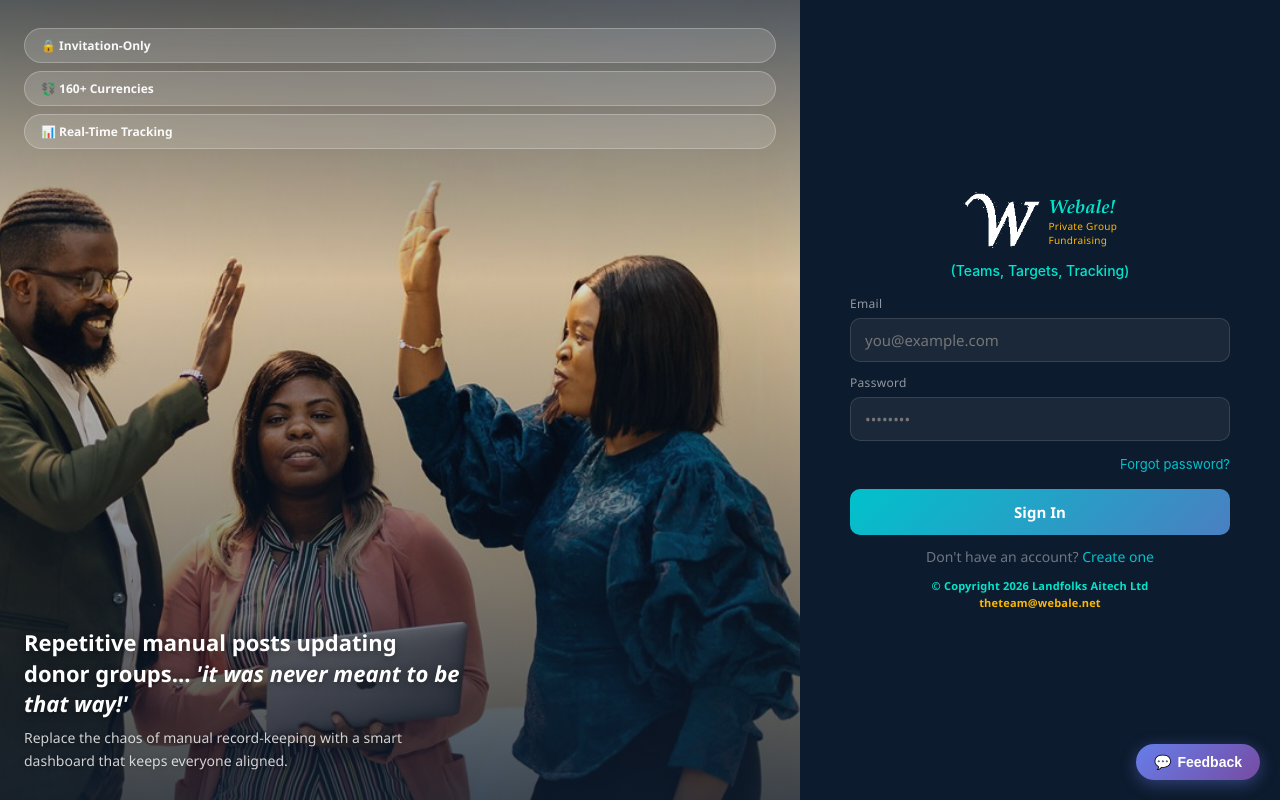
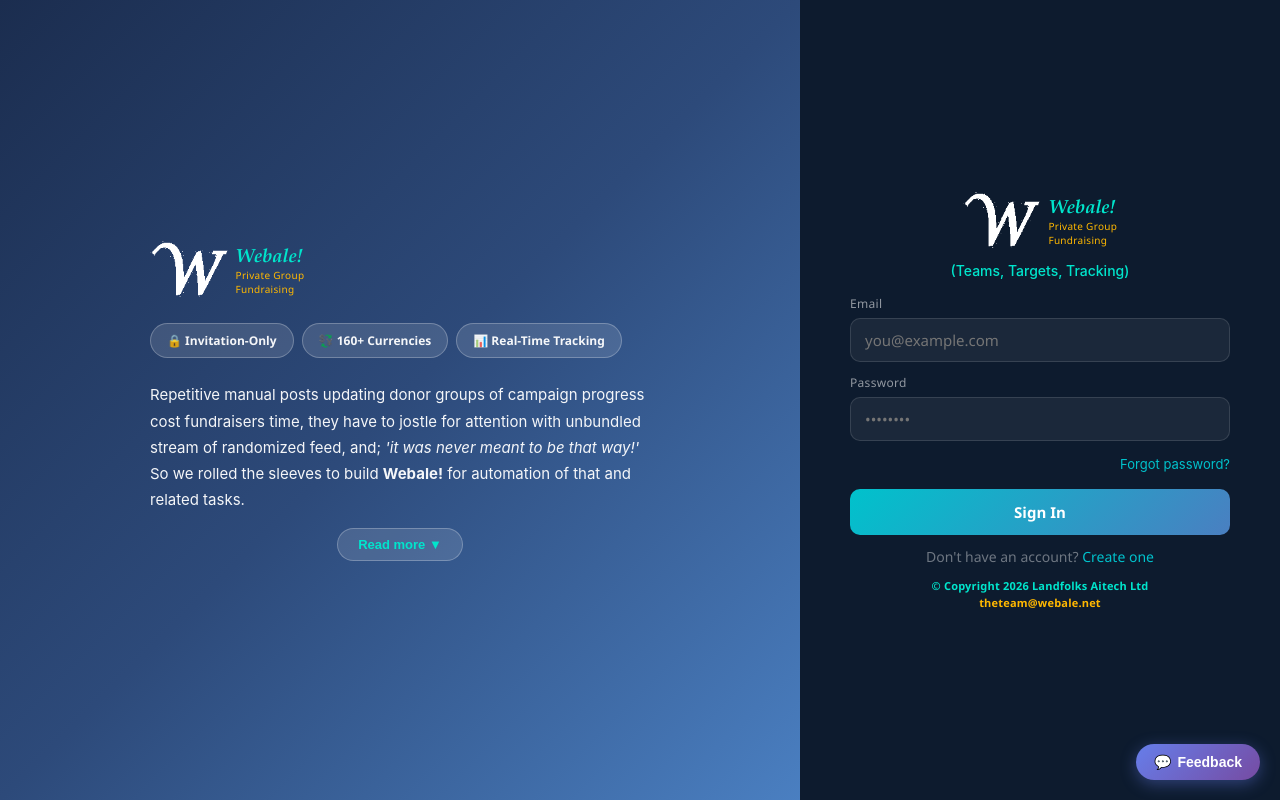
Before and after one commit to TeamWebale/webale-frontend, a React (Vite) app: page / in a window 1280 px wide. Built offline with nearby package versions, Linux system fonts and the light colour scheme; no server answers.

Commit message:
Swap: pitch text to login, hero image to dashboard

```diff
--- a/src/pages/Dashboard.jsx
+++ b/src/pages/Dashboard.jsx
@@ -11,7 +11,6 @@
   const [loading, setLoading] = useState(true);
   const [recentActivity, setRecentActivity] = useState([]);
   const [showGroupMenu, setShowGroupMenu] = useState(false);
-  const [pitchExpanded, setPitchExpanded] = useState(false);
   const { setRightSidebar } = useRightSidebar();
 
   const user = JSON.parse(localStorage.getItem('user') || '{}');
@@ -276,69 +275,33 @@
         </button>
       </div>
 
-      {/* Webale! Pitch Card */}
+      {/* Webale! Hero Banner (login-hero image) */}
       <div style={{
-        background: 'linear-gradient(135deg, #1B2D4F 0%, #2d4a7a 50%, #4A7FC1 100%)',
+        position: 'relative',
         borderRadius: '14px',
-        padding: '24px 22px',
+        overflow: 'hidden',
         marginBottom: '20px',
-        color: 'white',
+        height: '200px',
+        backgroundImage: "url('/login-hero.jpg')",
+        backgroundSize: 'cover',
+        backgroundPosition: 'center',
         boxShadow: '0 4px 20px rgba(27,45,79,0.25)',
-        lineHeight: '1.75',
-        fontSize: '16px',
       }}>
-        <p style={{ margin: '0 0 14px', opacity: 0.85 }}>
-          Repetitive manual posts updating donor groups of campaign progress cost fundraisers time, have to jostle for attention with the unbundled stream of randomized feed, and; 'it was never meant to be that way!' So we rolled the sleeves to build <strong>Webale!</strong> for automation of that and related tasks.
-        </p>
-        <p style={{ margin: '0 0 14px' }}>
-          Be it a five member family group or five hundred diaspora contributors, <strong>Webale!</strong> is here to help you replace the chaos of manual record-keeping with a smart dashboard so alive and breathing it ensures that everyone is acknowledged, aligned, motivated, and updated.
-        </p>
-
-        {!pitchExpanded && (
-          <button onClick={() => setPitchExpanded(true)} style={{
-            background: 'rgba(255,255,255,0.12)', border: '1px solid rgba(255,255,255,0.25)',
-            borderRadius: '20px', padding: '8px 20px', fontSize: '13px', fontWeight: 600,
-            color: '#00E5CC', cursor: 'pointer', display: 'block', margin: '0 auto',
-            transition: 'all 0.2s',
-          }}>
-            Read more ▼
-          </button>
-        )}
-
-        {pitchExpanded && (
-          <>
-            <p style={{ margin: '0 0 14px' }}>
-              Pledges and contributions are tracked and logged so members are updated of who committed to what, fulfilled, revised or even revoked a pledge. The money conversation continues as real time progress-bars charm members with a visual of how close the group is to the finishing line; so 'fear of missing out' inspire a 'yes we can' wave of participation.
-            </p>
-            <p style={{ margin: '0 0 14px' }}>
-              Next is currency conversion across 160+ countries, highlights of quarterly milestones, automated reminders, acknowledgements, in-built member messaging and lots of other admin controls together put fundraisers firmly in charge.
-            </p>
-            <p style={{ margin: '0 0 14px' }}>
-              <strong>Webale!</strong> is designed with your donor circle in mind; so team growth, campaign targets and action tracking dominate our array of tools, features and functions. Because invitation-only groups already trust each other, what they missed is privacy away from general purpose groups and a structured, transparent alternative that enliven the task of pooling money.
-            </p>
-            <p style={{ margin: '0 0 14px' }}>
-              That's a peek into our ever growing arsenal of innovation for the success of your cause; so what keeps you from launching your fundraising here today?
-            </p>
-            <p style={{ margin: '0 0 10px', fontSize: '15px' }}>
-              Because your cause is personal <span style={{ color: '#00E5CC' }}>Webale! — Private Group Fundraising</span> gives you a befitting platform.
-            </p>
-            <p style={{ margin: '0 0 4px', fontSize: '13px', opacity: 0.7 }}>
-              Sincerely,
-            </p>
-            <p style={{ margin: '0 0 8px' }}>
-              <a href="mailto:theteam@webale.net" style={{ color: '#FFB800', fontWeight: 700, fontSize: '14px', textDecoration: 'none' }}>
-                theteam@webale.net 📧
-              </a>
-            </p>
-            <button onClick={() => setPitchExpanded(false)} style={{
-              background: 'rgba(255,255,255,0.12)', border: '1px solid rgba(255,255,255,0.25)',
-              borderRadius: '20px', padding: '6px 16px', fontSize: '12px', fontWeight: 600,
-              color: 'rgba(255,255,255,0.6)', cursor: 'pointer', display: 'block', margin: '0 auto',
-            }}>
-              Show less ▲
-            </button>
-          </>
-        )}
+        <div style={{
+          position: 'absolute', top: 0, left: 0, right: 0, bottom: 0,
+          background: 'linear-gradient(180deg, rgba(13,27,46,0.6) 0%, rgba(13,27,46,0.1) 40%, rgba(13,27,46,0.7) 100%)',
+          display: 'flex', flexDirection: 'column', justifyContent: 'space-between',
+          padding: '16px 20px',
+        }}>
+          <p style={{ margin: 0, fontSize: '18px', fontWeight: 700, color: 'white', lineHeight: 1.4, maxWidth: '500px', textShadow: '0 2px 8px rgba(0,0,0,0.4)' }}>
+            Because your cause is personal — <span style={{ color: '#00E5CC' }}>Webale!</span> gives you a befitting platform.
+          </p>
+          <div style={{ display: 'flex', flexWrap: 'wrap', gap: '8px', justifyContent: 'flex-end' }}>
+            <span style={{ background: 'rgba(255,255,255,0.15)', border: '1px solid rgba(255,255,255,0.25)', borderRadius: '20px', padding: '6px 14px', fontSize: '11px', fontWeight: 600, color: 'rgba(255,255,255,0.95)', backdropFilter: 'blur(4px)' }}>🔒 Invitation-Only</span>
+            <span style={{ background: 'rgba(255,255,255,0.15)', border: '1px solid rgba(255,255,255,0.25)', borderRadius: '20px', padding: '6px 14px', fontSize: '11px', fontWeight: 600, color: 'rgba(255,255,255,0.95)', backdropFilter: 'blur(4px)' }}>💱 160+ Currencies</span>
+            <span style={{ background: 'rgba(255,255,255,0.15)', border: '1px solid rgba(255,255,255,0.25)', borderRadius: '20px', padding: '6px 14px', fontSize: '11px', fontWeight: 600, color: 'rgba(255,255,255,0.95)', backdropFilter: 'blur(4px)' }}>📊 Real-Time Tracking</span>
+          </div>
+        </div>
       </div>
 
       {/* Stats Cards */}
--- a/src/pages/Login.jsx
+++ b/src/pages/Login.jsx
@@ -1,7 +1,8 @@
 /**
  * Login.jsx — src/pages/Login.jsx
- * Split-screen: hero image (left) + login form (right)
- * Mobile: form only with subtle background
+ * Left side: Pitch text (collapsible) on navy gradient
+ * Right side: Login form
+ * Mobile: pitch below form as collapsible card
  */
 import { useState } from "react";
 import { useNavigate, Link } from "react-router-dom";
@@ -15,6 +16,7 @@
   const [password, setPassword] = useState("");
   const [error,    setError]    = useState("");
   const [loading,  setLoading]  = useState(false);
+  const [pitchExpanded, setPitchExpanded] = useState(false);
 
   const handleSubmit = async (e) => {
     e.preventDefault(); setError(""); setLoading(true);
@@ -26,25 +28,84 @@
     } finally { setLoading(false); }
   };
 
+  const PitchContent = ({ mobile }) => {
+    const fontSize = mobile ? '13px' : '15px';
+    const paraStyle = { margin: '0 0 14px', fontSize, lineHeight: 1.75, color: 'rgba(255,255,255,0.85)' };
+    const para1Style = { ...paraStyle, color: 'rgba(255,255,255,0.95)' };
+
+    return (
+      <>
+        <p style={para1Style}>
+          Repetitive manual posts updating donor groups of campaign progress cost fundraisers time, they have to jostle for attention with unbundled stream of randomized feed, and; <em>'it was never meant to be that way!'</em> So we rolled the sleeves to build <strong>Webale!</strong> for automation of that and related tasks.
+        </p>
+
+        {!pitchExpanded && (
+          <button onClick={() => setPitchExpanded(true)} style={{
+            background: 'rgba(255,255,255,0.12)', border: '1px solid rgba(255,255,255,0.25)',
+            borderRadius: '20px', padding: mobile ? '6px 16px' : '8px 20px',
+            fontSize: mobile ? '12px' : '13px', fontWeight: 600,
+            color: '#00E5CC', cursor: 'pointer', display: 'block',
+            margin: '4px auto 0',
+          }}>
+            Read more ▼
+          </button>
+        )}
+
+        {pitchExpanded && (
+          <>
+            <p style={paraStyle}>
+              Be it a five member family group or five hundred diaspora contributors, <strong>Webale!</strong> is here to help you replace the chaos of manual record-keeping with a smart dashboard so alive and breathing it ensures that everyone is acknowledged, aligned, motivated, and updated.
+            </p>
+            <p style={paraStyle}>
+              Pledges and contributions are tracked and logged so members are updated of who committed to what, fulfilled, revised or even revoked a pledge. The money conversation continues as real time progress-bars charm members with a visual of how close the group is to the finishing line; so 'fear of missing out' inspire a 'yes we can' wave of participation.
+            </p>
+            <p style={paraStyle}>
+              Next is currency conversion across 160+ countries, highlights of quarterly milestones, automated reminders, acknowledgements, in-built member messaging and lots of other admin controls together put fundraisers firmly in charge.
+            </p>
+            <p style={paraStyle}>
+              <strong>Webale!</strong> is designed with your donor circle in mind; so team growth, campaign targets and action tracking dominate our array of tools, features and functions. Because invitation-only groups already trust each other, what they missed is privacy away from general purpose groups and a structured, transparent alternative that enliven the task of pooling money.
+            </p>
+            <p style={paraStyle}>
+              That's a peek into our ever growing arsenal of innovation for the success of your cause; so what keeps you from launching your fundraising here today?
+            </p>
+            <p style={{ margin: '0 0 10px', fontSize: mobile ? '14px' : '15px', color: 'rgba(255,255,255,0.9)' }}>
+              Because your cause is personal <span style={{ color: '#00E5CC' }}>Webale! — Private Group Fundraising</span> gives you a befitting platform.
+            </p>
+            <p style={{ margin: '0 0 4px', fontSize: '13px', opacity: 0.7, color: 'white' }}>
+              Sincerely,
+            </p>
+            <p style={{ margin: '0 0 8px' }}>
+              <a href="mailto:theteam@webale.net" style={{ color: '#FFB800', fontWeight: 700, fontSize: '14px', textDecoration: 'none' }}>
+                theteam@webale.net 📧
+              </a>
+            </p>
+            <button onClick={() => setPitchExpanded(false)} style={{
+              background: 'rgba(255,255,255,0.08)', border: '1px solid rgba(255,255,255,0.15)',
+              borderRadius: '20px', padding: '5px 14px', fontSize: '11px', fontWeight: 600,
+              color: 'rgba(255,255,255,0.5)', cursor: 'pointer', display: 'block',
+              margin: '0 auto',
+            }}>
+              Show less ▲
+            </button>
+          </>
+        )}
+      </>
+    );
+  };
+
   return (
     <div style={s.page}>
 
-      {/* ── Left: Hero Image (desktop only) ── */}
-      <div style={s.heroSide} className="login-hero">
-        <div style={s.heroOverlay}>
-          <div style={s.heroPillsWrap}>
-            <span style={s.heroPill}>🔒 Invitation-Only</span>
-            <span style={s.heroPill}>💱 160+ Currencies</span>
-            <span style={s.heroPill}>📊 Real-Time Tracking</span>
+      {/* ── Left: Pitch Text (desktop only) ── */}
+      <div style={s.pitchSide} className="login-pitch">
+        <div style={s.pitchInner}>
+          <WebaleLogo variant="full" size="lg" theme="dark" />
+          <div style={s.pills}>
+            <span style={s.pill}>🔒 Invitation-Only</span>
+            <span style={s.pill}>💱 160+ Currencies</span>
+            <span style={s.pill}>📊 Real-Time Tracking</span>
           </div>
-          <div style={s.heroHook}>
-            <p style={s.heroHookText}>
-              Repetitive manual posts updating donor groups... <em>'it was never meant to be that way!'</em>
-            </p>
-            <p style={s.heroHookSub}>
-              Replace the chaos of manual record-keeping with a smart dashboard that keeps everyone aligned.
-            </p>
-          </div>
+          <PitchContent mobile={false} />
         </div>
       </div>
 
@@ -86,17 +147,9 @@
             Don't have an account? <Link to="/register" style={s.regLink}>Create one</Link>
           </p>
 
-          {/* Mobile hero banner */}
-          <div className="login-hero-mobile" style={s.mobileHero}>
-            <div style={s.mobileHeroOverlay}>
-              <div style={s.mobileTopPills}>
-                <span style={s.heroPill}>🔒 Invitation-Only</span>
-                <span style={s.heroPill}>📊 Real-Time Tracking</span>
-              </div>
-              <div style={s.mobileBottomPill}>
-                <span style={s.heroPill}>💱 160+ Currencies</span>
-              </div>
-            </div>
+          {/* Mobile: Pitch card below form */}
+          <div className="login-pitch-mobile" style={s.mobilePitch}>
+            <PitchContent mobile={true} />
           </div>
 
           <div style={{ marginTop: "12px", textAlign: "center", fontFamily: "'Segoe UI',sans-serif" }}>
@@ -111,11 +164,11 @@
       </div>
 
       <style>{`
-        .login-hero { display: flex; }
-        .login-hero-mobile { display: none; }
+        .login-pitch { display: flex; }
+        .login-pitch-mobile { display: none; }
         @media (max-width: 900px) {
-          .login-hero { display: none !important; }
-          .login-hero-mobile { display: block !important; }
+          .login-pitch { display: none !important; }
+          .login-pitch-mobile { display: block !important; }
           .login-form-side {
             width: 100% !important;
             padding: 8px 16px 16px !important;
@@ -131,73 +184,37 @@
 }
 
 const s = {
-  page: {
-    minHeight: "100vh", display: "flex", background: "#0D1B2E",
+  page: { minHeight: "100vh", display: "flex", background: "#0D1B2E" },
+  pitchSide: {
+    flex: 1, overflow: "auto",
+    background: "linear-gradient(135deg, #1B2D4F 0%, #2d4a7a 50%, #4A7FC1 100%)",
+    minHeight: "100vh", display: "flex", alignItems: "center", justifyContent: "center",
+    padding: "40px",
   },
-  heroSide: {
-    flex: 1, position: "relative", overflow: "hidden",
-    backgroundImage: "url('/login-hero.jpg')",
-    backgroundSize: "cover", backgroundPosition: "center",
-    minHeight: "100vh",
-  },
-  heroOverlay: {
-    position: "absolute", top: 0, left: 0, right: 0, bottom: 0,
-    background: "linear-gradient(180deg, rgba(13,27,46,0.7) 0%, rgba(13,27,46,0.15) 35%, rgba(13,27,46,0.8) 100%)",
-    display: "flex", flexDirection: "column", justifyContent: "space-between",
-    padding: "28px 24px",
-  },
-  heroPillsWrap: {
-    display: "flex", flexDirection: "column", gap: "8px",
-  },
-  heroHook: {
-    maxWidth: "440px",
-  },
-  heroHookText: {
-    fontSize: "22px", fontWeight: 700, color: "white", lineHeight: 1.4,
-    margin: "0 0 8px", fontFamily: "'Segoe UI', sans-serif",
-    textShadow: "0 2px 8px rgba(0,0,0,0.4)",
-  },
-  heroHookSub: {
-    fontSize: "14px", color: "rgba(255,255,255,0.8)", lineHeight: 1.6,
-    margin: 0, fontFamily: "'Segoe UI', sans-serif",
-    textShadow: "0 1px 4px rgba(0,0,0,0.3)",
-  },
-  heroPill: {
-    background: "rgba(255,255,255,0.15)", border: "1px solid rgba(255,255,255,0.25)",
+  pitchInner: { maxWidth: "500px", color: "white" },
+  pills: { display: "flex", flexWrap: "wrap", gap: "8px", margin: "20px 0 24px" },
+  pill: {
+    background: "rgba(255,255,255,0.12)", border: "1px solid rgba(255,255,255,0.25)",
     borderRadius: "20px", padding: "8px 16px", fontSize: "12px",
-    fontWeight: 600, color: "rgba(255,255,255,0.95)",
-    fontFamily: "'Segoe UI', sans-serif",
-    backdropFilter: "blur(4px)",
+    fontWeight: 600, color: "rgba(255,255,255,0.95)", fontFamily: "'Segoe UI', sans-serif",
   },
   formSide: {
     width: "480px", flexShrink: 0,
     display: "flex", alignItems: "center", justifyContent: "center",
-    padding: "40px 32px",
-    background: "#0D1B2E",
+    padding: "40px 32px", background: "#0D1B2E",
   },
-  card: {
-    width: "100%", maxWidth: "380px",
-    display: "flex", flexDirection: "column", alignItems: "center",
-  },
+  card: { width: "100%", maxWidth: "380px", display: "flex", flexDirection: "column", alignItems: "center" },
   brand: { marginBottom: "8px" },
   welcome: { fontSize: "14px", color: "#00E5CC", fontWeight: 500, marginBottom: "16px" },
   error: {
-    width: "100%", background: "rgba(220,53,69,0.15)",
-    border: "1px solid rgba(220,53,69,0.4)", borderRadius: "8px",
-    padding: "10px 14px", color: "#ff8a8a", fontSize: "13px",
-    marginBottom: "16px", display: "flex", justifyContent: "space-between",
-    alignItems: "center", gap: "8px",
+    width: "100%", background: "rgba(220,53,69,0.15)", border: "1px solid rgba(220,53,69,0.4)",
+    borderRadius: "8px", padding: "10px 14px", color: "#ff8a8a", fontSize: "13px",
+    marginBottom: "16px", display: "flex", justifyContent: "space-between", alignItems: "center", gap: "8px",
   },
-  errClose: {
-    background: "transparent", border: "none", color: "#ff8a8a",
-    cursor: "pointer", fontSize: "14px", padding: "0",
-  },
+  errClose: { background: "transparent", border: "none", color: "#ff8a8a", cursor: "pointer", fontSize: "14px", padding: "0" },
   form: { width: "100%", display: "flex", flexDirection: "column", gap: "12px" },
   field: { display: "flex", flexDirection: "column", gap: "6px" },
-  label: {
-    fontSize: "12px", fontWeight: 500, color: "rgba(255,255,255,0.55)",
-    letterSpacing: "0.3px", fontFamily: "'Segoe UI',sans-serif",
-  },
+  label: { fontSize: "12px", fontWeight: 500, color: "rgba(255,255,255,0.55)", letterSpacing: "0.3px", fontFamily: "'Segoe UI',sans-serif" },
   input: {
     background: "rgba(255,255,255,0.06)", border: "1px solid rgba(255,255,255,0.12)",
     borderRadius: "10px", padding: "11px 14px", fontSize: "15px",
@@ -207,30 +224,13 @@
   btn: {
     marginTop: "4px", background: "linear-gradient(135deg,#00C2CC,#4A7FC1)",
     color: "#FFF", border: "none", borderRadius: "10px", padding: "13px",
-    fontSize: "15px", fontWeight: 600, cursor: "pointer",
-    fontFamily: "'Segoe UI',sans-serif",
+    fontSize: "15px", fontWeight: 600, cursor: "pointer", fontFamily: "'Segoe UI',sans-serif",
   },
-  reg: {
-    marginTop: "12px", fontSize: "14px", color: "rgba(255,255,255,0.4)",
-    fontFamily: "'Segoe UI',sans-serif",
-  },
+  reg: { marginTop: "12px", fontSize: "14px", color: "rgba(255,255,255,0.4)", fontFamily: "'Segoe UI',sans-serif" },
   regLink: { color: "#00C2CC", textDecoration: "none", fontWeight: 500 },
-  mobileHero: {
-    width: "100%", height: "200px", marginTop: "16px",
-    borderRadius: "12px", overflow: "hidden", position: "relative",
-    backgroundImage: "url('/login-hero.jpg')",
-    backgroundSize: "cover", backgroundPosition: "center",
-  },
-  mobileHeroOverlay: {
-    position: "absolute", top: 0, left: 0, right: 0, bottom: 0,
-    background: "linear-gradient(180deg, rgba(13,27,46,0.7) 0%, rgba(13,27,46,0.15) 50%, rgba(13,27,46,0.7) 100%)",
-    display: "flex", flexDirection: "column", justifyContent: "space-between",
-    padding: "10px 12px",
-  },
-  mobileTopPills: {
-    display: "flex", gap: "6px", justifyContent: "center",
-  },
-  mobileBottomPill: {
-    display: "flex", justifyContent: "flex-end",
+  mobilePitch: {
+    width: "100%", marginTop: "16px",
+    background: "linear-gradient(135deg, #1B2D4F 0%, #2d4a7a 50%, #4A7FC1 100%)",
+    borderRadius: "12px", padding: "16px",
   },
 };
```
